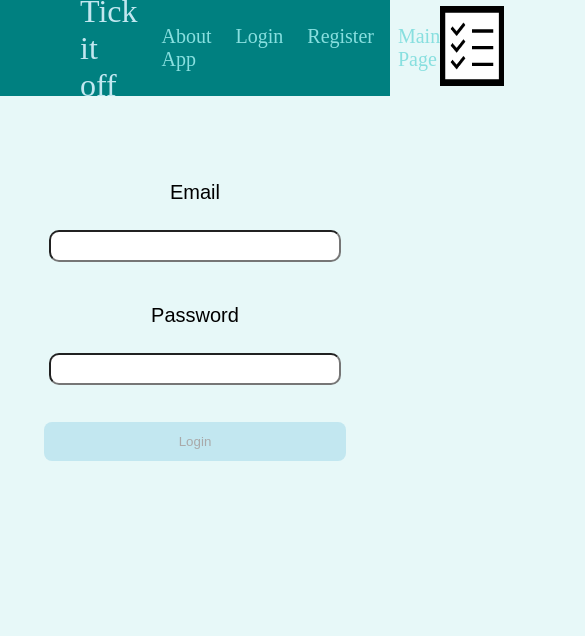
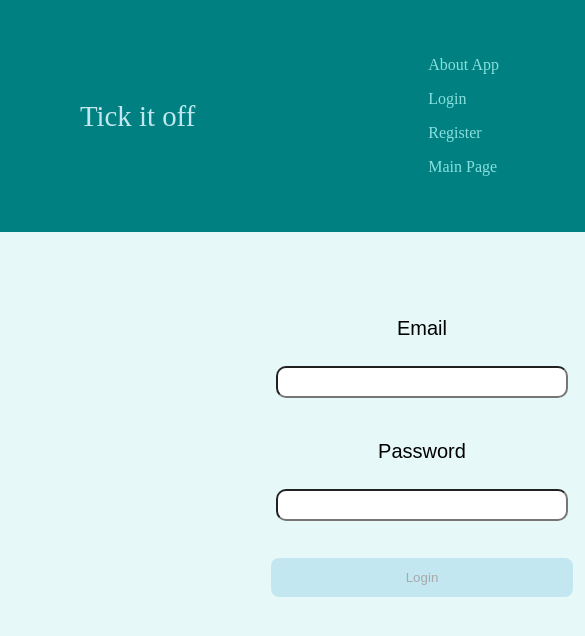
Before and after one commit to eLPog/Tick_it_off, a React (Create React App) app: page /login in a window 390 px wide. Shown: the top 636 px of the page, 585 px wide, since content can reach past the window. Built offline with nearby package versions, Linux system fonts and the light colour scheme; no server answers.

Commit message:
media styles added

```diff
--- a/src/components/Forms/LoginForm/LoginForm.js
+++ b/src/components/Forms/LoginForm/LoginForm.js
@@ -38,7 +38,7 @@ export function LoginForm() {
 
     !isLogged ? (
       <>
-        <div className="centered">
+        <div className={styles.container}>
           <form className={`${styles.loginForm} animateElement`} onSubmit={formSend}>
             <label htmlFor="loginEmail">
               Email
--- a/src/components/Forms/LoginForm/LoginForm.module.css
+++ b/src/components/Forms/LoginForm/LoginForm.module.css
@@ -1,3 +1,10 @@
+.container {
+    margin: 3rem auto;
+    text-align: center;
+    display: flex;
+    justify-content: center;
+    align-items: center;
+}
 .loginForm {
     display: flex;
     flex-direction: column;
@@ -33,3 +40,38 @@
 
     }
 }
+
+@media (max-width: 580px){
+    .container {
+        display: flex;
+        justify-content: center;
+        align-items: center;
+        position: relative;
+        width: 100vh;
+    }
+    .loginForm {
+        display: flex;
+        flex-direction: column;
+
+    }
+
+    .loginForm input {
+        margin: 5px;
+        border-radius: 10px;
+        height: 2rem;
+        font-size: 1.4rem;
+    }
+    .loginForm input:focus {
+        background-color: #88dfdf;
+        color:#008080;
+        height: 2rem;
+        font-size: 1.4rem;
+    }
+
+    .errorInfo {
+        background-color: rgba(255,137,147,0.82);
+        width: 50vh;
+        animation: errorInfo-appear 0.3s ease-in forwards;
+
+    }
+}
--- a/src/components/Header/Header.module.css
+++ b/src/components/Header/Header.module.css
@@ -9,7 +9,7 @@
 }
 
 .title {
-    font-size: 2rem;
+    font-size: 1.8rem;
     color: white;
     font-family: Algerian;
 }
@@ -47,3 +47,55 @@ button {
 .activated a {
     color:blue;
 }
+@media (max-width: 580px){
+    .headerContainer {
+        width: 100vh;
+        height: auto;
+        display: flex;
+        flex-wrap: wrap;
+        justify-content: space-between;
+        align-items: center;
+    }
+
+    .title  {
+        font-size: 1.8rem;
+        color: white;
+        font-family: Algerian;
+    }
+
+    .icon img {
+        width: 2rem;
+        height: 3rem;
+        padding-left:5px;
+    }
+
+    .nav ul {
+        list-style: none;
+        display: flex;
+        margin: 0;
+        padding: 0;
+        flex-direction: column;
+    }
+
+    .nav li {
+        font-size: 1rem;
+        margin:0.5rem;
+    }
+
+    .nav a {
+        text-decoration: none;
+        color: #88dfdf;
+        font-family: Algerian;
+    }
+    button {
+        background: transparent;
+        border: none !important;
+    }
+
+    .nav a:hover {
+        color: black;
+    }
+    .activated a {
+        color:blue;
+    }
+}
```
